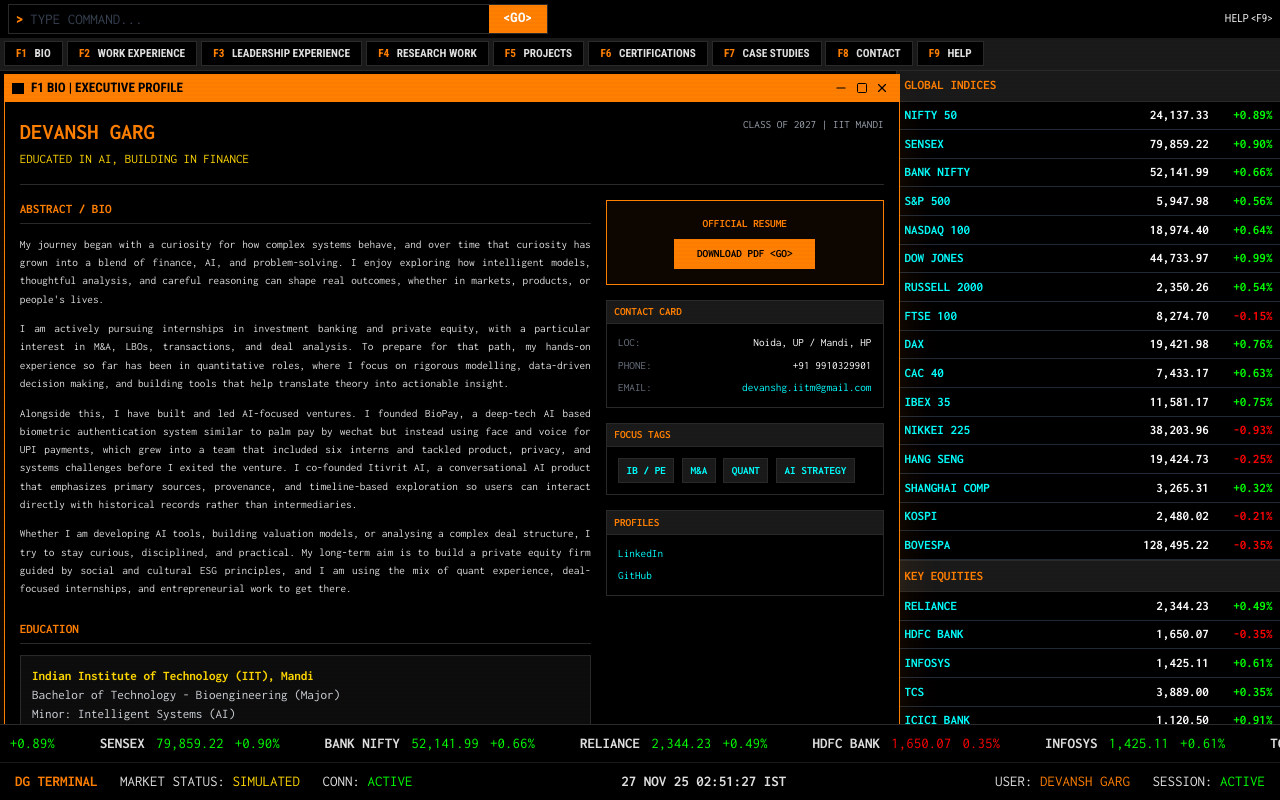
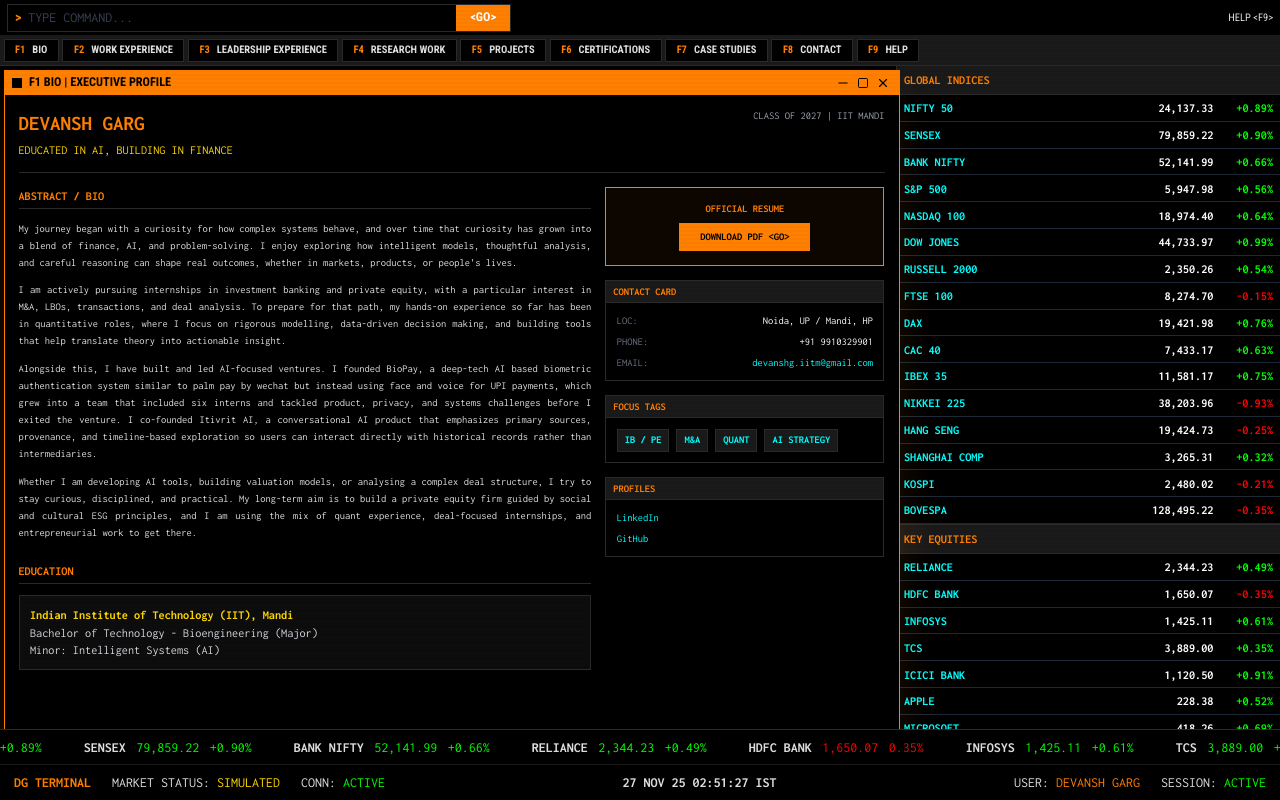
Before and after one commit to ThePredictiveDev/Portfolio-Website-Bloomberg, a React (Vite) app: page / in a window 1280 px wide. Built offline with nearby package versions, Linux system fonts and the light colour scheme.

Commit message:
UI Update: Reduced global scale to 14px root font size

```diff
--- a/src/index.css
+++ b/src/index.css
@@ -4,7 +4,7 @@
 
 @layer base {
   html {
-    font-size: 15px; /* Further reduced from 17px to 15px */
+    font-size: 14px; /* Further reduced from 15px to 14px */
   }
   body {
     @apply bg-bloomberg-black text-bloomberg-text font-sans overflow-hidden antialiased;
```
